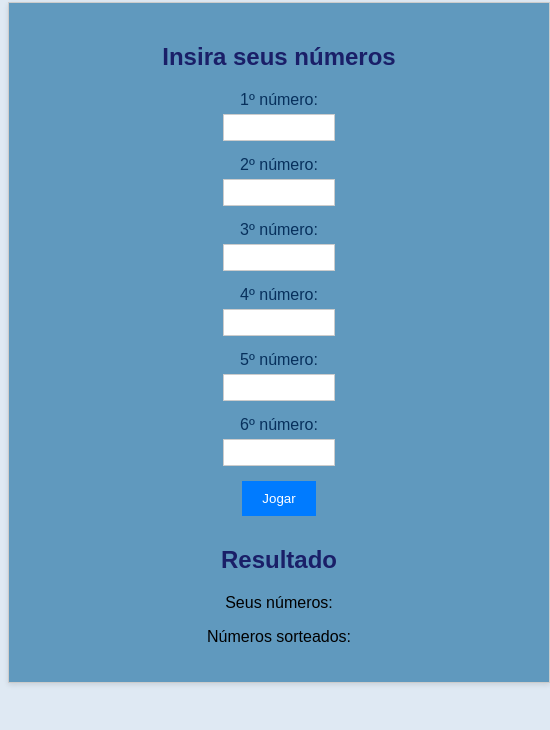
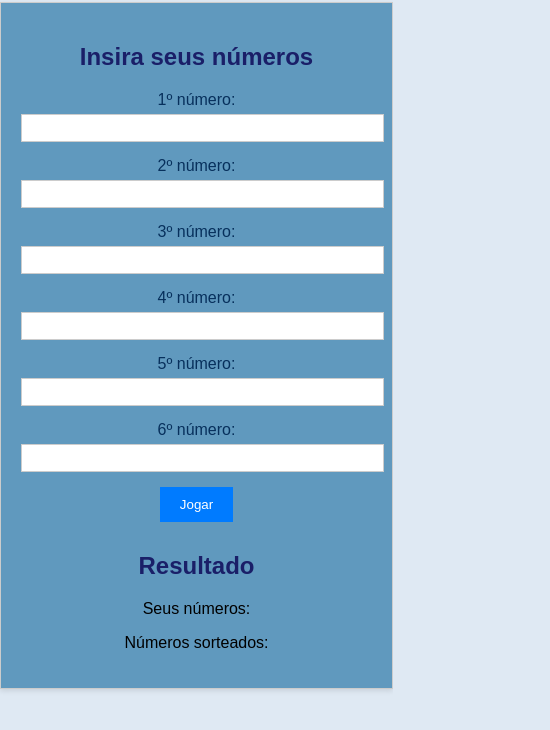
Before and after one commit to Morpheusmmt/N683-MAIDA, a plain HTML site: page index.html in a window 390 px wide. Shown: the part 78-808 px from the top of the page, 550 px wide, since content can reach past the window. Drawn offline with Linux system fonts and the light colour scheme.

Commit message:
Update style.css

```diff
--- a/style.css
+++ b/style.css
@@ -2,10 +2,11 @@ body {
     font-family: sans-serif;
     text-align: center;
     background-color: #dfe9f3; /* Azul claro acinzentado */
+    margin: 0; /* Remove margin para melhor responsividade */
   }
 
   .container {
-    width: 500px;
+    width: 80%; /* Utiliza porcentagem para largura flexível */
     margin: 20px auto;
     border: 1px solid #ccc;
     padding: 20px;
@@ -32,7 +33,7 @@ body {
   }
 
   input[type="number"] {
-    width: 100px;
+    width: 100%; /* Utiliza 100% para largura flexível */
     padding: 5px;
     border: 1px solid #ccc;
     background-color: #fff; /* Branco para inputs */
@@ -57,7 +58,22 @@ body {
     color: #092c5a; /* Azul turquesa */
   }
 
-  #numeros-usuario, #numeros-sorteados {
+  #numeros-usuario,
+  #numeros-sorteados {
     font-style: italic;
     color: #1d0f7a;
   }
+
+  /* Media Queries para telas menores */
+
+  @media (max-width: 768px) {
+    .container {
+      width: 90%; /* Aumenta a largura em telas menores */
+    }
+
+    input[type="number"] {
+      font-size: 14px; /* Reduz o tamanho da fonte */
+    }
+  }
+
+  /* Você pode adicionar mais media queries para tamanhos de tela diferentes */
```
